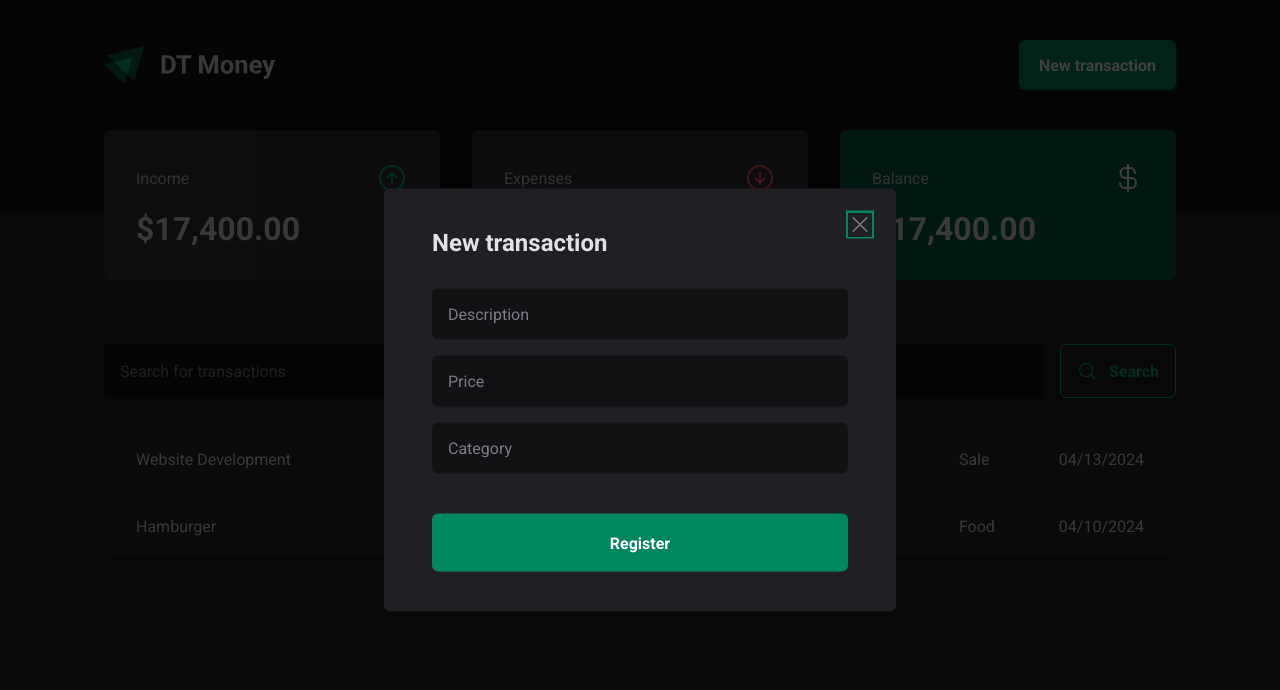
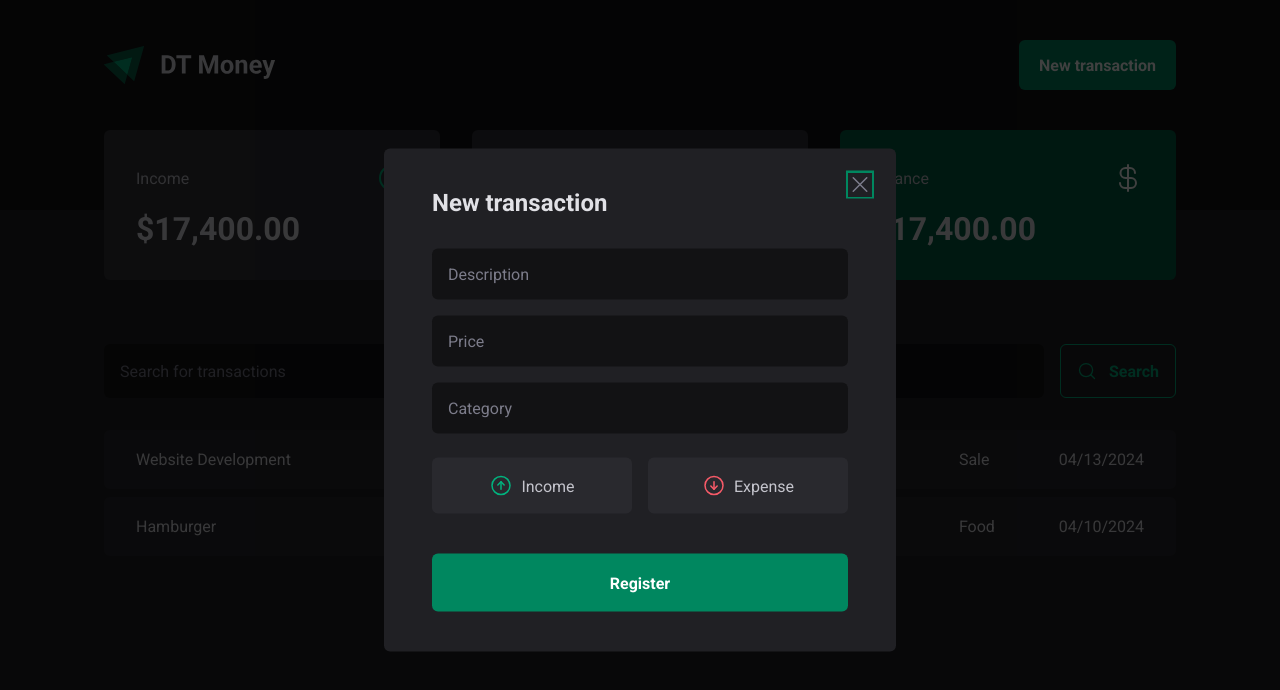
Before and after one commit to martahil/03-dt-money, a React (Vite) app: page / in a window 1280 px wide. Both pictures are taken after a click on the button "New transaction". Shown: the top 690 px of the page. Built offline with nearby package versions, Linux system fonts and the light colour scheme.

Commit message:
Feat: add income and expense selection to NewTransactionModal

```diff
--- a/src/components/NewTransactionModal/index.tsx
+++ b/src/components/NewTransactionModal/index.tsx
@@ -1,6 +1,6 @@
 import * as Dialog from "@radix-ui/react-dialog";
-import { CloseButton, Content, Overlay } from "./styles";
-import { X } from "phosphor-react";
+import { CloseButton, Content, Overlay, TransactionType, TransactionTypeButton } from "./styles";
+import { ArrowCircleDown, ArrowCircleUp, X } from "phosphor-react";
 
 export function NewTransactionModal() {
   return (
@@ -19,6 +19,17 @@
           <input type="number" placeholder="Price" required />
           <input type="text" placeholder="Category" required />
 
+          <TransactionType>
+            <TransactionTypeButton variant="income">
+              <ArrowCircleUp size={24}/>
+              Income
+            </TransactionTypeButton>
+            <TransactionTypeButton variant="outcome">
+              <ArrowCircleDown size={24}/>
+              Expense
+            </TransactionTypeButton>
+          </TransactionType>
+
           <button type="submit">Register</button> {/* Register or Add? */}
         </form>
       </Content>
--- a/src/components/NewTransactionModal/styles.ts
+++ b/src/components/NewTransactionModal/styles.ts
@@ -69,3 +69,31 @@
   cursor: pointer;
   color: ${props => props.theme['gray-500']};
 `
+
+export const TransactionType = styled.div`
+  display: grid;
+  grid-template-columns: repeat(2, 1fr);
+  gap: 1rem;
+  margin-top: 0.5rem;
+`
+
+interface TransactionTypeButtonProps {
+  variant: 'income' | 'outcome'
+}
+
+export const TransactionTypeButton = styled.button<TransactionTypeButtonProps>`
+  background: ${props => props.theme['gray-700']};
+  padding: 1rem;
+  display: flex;
+  align-items: center;
+  justify-content: center;
+  gap: 0.5rem;
+  border-radius: 6px;
+  cursor: pointer;
+  border: 0;
+  color: ${props => props.theme['gray-300']};
+
+  svg {
+    color: ${props => props.variant === 'income' ? props.theme['green-300'] : props.theme['red-300']};
+  }
+`
```
